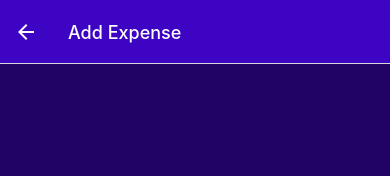
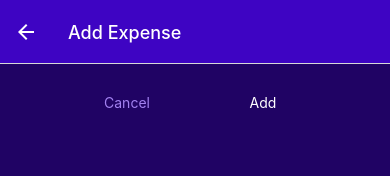
Before and after one commit to lenzarata93/ExpenseTrackerApp, a React Native app in the folder ExpenseTrackerApp/: screen /ManageExpenses in a window 390 px wide. Shown: the top 176 px of the page. Built offline with nearby package versions, Linux system fonts and the light colour scheme.

Commit message:
Adding Button

```diff
--- /dev/null
+++ b/ExpenseTrackerApp/components/UI/Button.js
@@ -0,0 +1,42 @@
+import { Pressable, View, Text, StyleSheet } from "react-native";
+import { GlobalStyles } from "../../constants/styles";
+
+function Button({ children, onPress, mode, style }) {
+  return (
+    <View style={style}>
+      <Pressable
+        style={({ pressed }) => pressed && styles.pressed}
+        onPress={onPress}
+      >
+        <View style={[styles.button, mode === "flat" && styles.flat]}>
+          <Text style={[styles.buttonText, mode === "flat" && styles.flatText]}>
+            {children}
+          </Text>
+        </View>
+      </Pressable>
+    </View>
+  );
+}
+export default Button;
+const styles = StyleSheet.create({
+  button: {
+    borderRadius: 6,
+    padding: 8,
+    borderColor: GlobalStyles.colors.primary500,
+  },
+  flat: {
+    backgroundColor: "transparent",
+  },
+  buttonText: {
+    color: "white",
+    textAlign: "center",
+  },
+  flatText: {
+    color: GlobalStyles.colors.primary200,
+  },
+  pressed: {
+    opacity: 0.8,
+    backgroundColor: GlobalStyles.colors.primary100,
+    borderRadius: 4,
+  },
+});
--- a/ExpenseTrackerApp/screens/ManageExpense.js
+++ b/ExpenseTrackerApp/screens/ManageExpense.js
@@ -2,6 +2,7 @@
 import { StyleSheet, View } from "react-native";
 import IconButton from "../components/UI/iconButton";
 import { GlobalStyles } from "../constants/styles";
+import Button from "../components/UI/Button";
 function ManageExpenses({ route, navigation }) {
   const editedExpenseId = route.params?.expenseId;
 
@@ -13,8 +14,16 @@
   }, [navigation, isEditing]);
 
   function deleteExpenseHandler() {}
+  function cancelHandler() {}
+  function confirmHandler() {}
   return (
     <View style={styles.container}>
+      <View style={styles.button}>
+        <Button style={styles.buttons} mode="flat" onPress={cancelHandler}>
+          Cancel
+        </Button>
+        <Button style={styles.buttons} onPress={confirmHandler}>{isEditing ? "Update" : "Add"}</Button>
+      </View>
       {isEditing && (
         <View style={styles.deleteContainer}>
           <IconButton
@@ -35,6 +44,15 @@
     padding: 22,
     backgroundColor: GlobalStyles.colors.primary800,
   },
+  button: {
+    flexDirection: "row",
+    justifyContent: "center",
+    alignItems: "center",
+  },
+  buttons:{
+minWidth: 120,
+marginHorizontal:8,
+  },
   deleteContainer: {
     marginTop: 16,
     paddingTop: 8,
```
